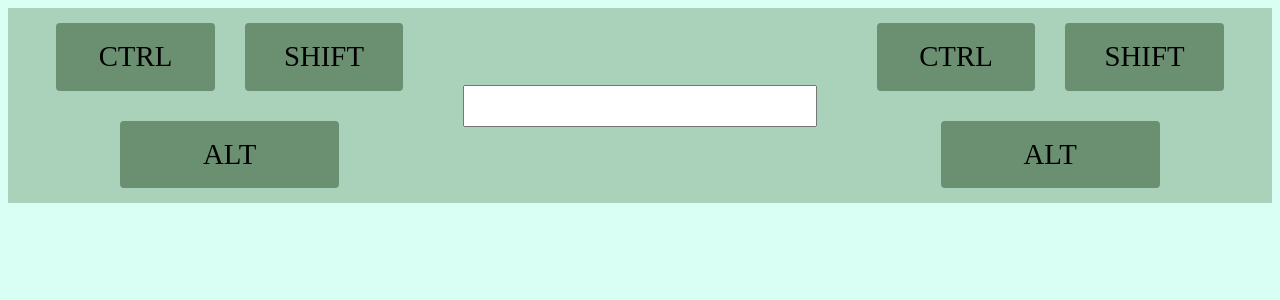
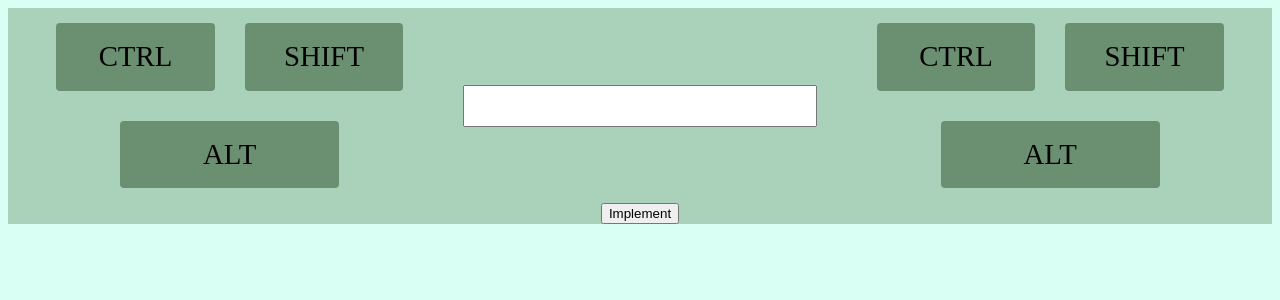
Before and after one commit to quiluh/Combo-Creator, a Flask app: template templates/test.html in a window 1280 px wide. Shown: the top 300 px of the page. Run offline with Flask 3, Linux system fonts and the light colour scheme; the template is opened without the code that fills it, so the values that code supplies are empty.

Commit message:
created implement button

```diff
--- a/templates/test.html
+++ b/templates/test.html
@@ -39,6 +39,9 @@
                 </div>
             </div>
         </div>
+        <div class="row">
+            <button>Implement</button>
+        </div>
     </div>
     <script src="../static/scripts/script.js"></script>
 </body>
```
